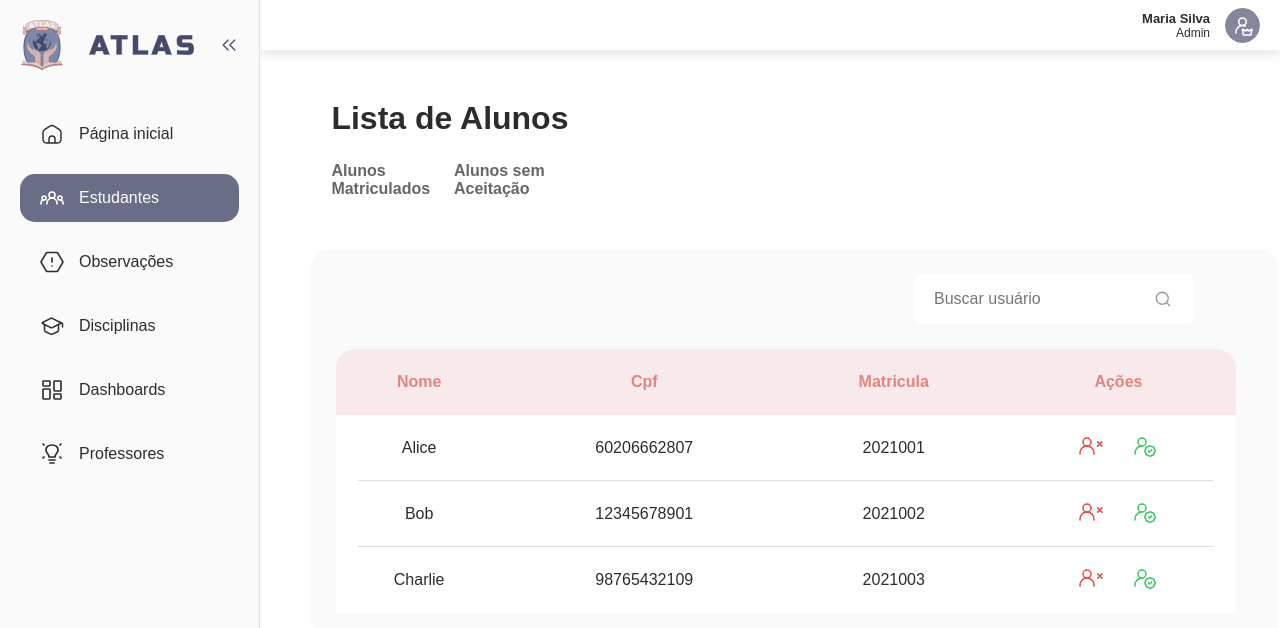
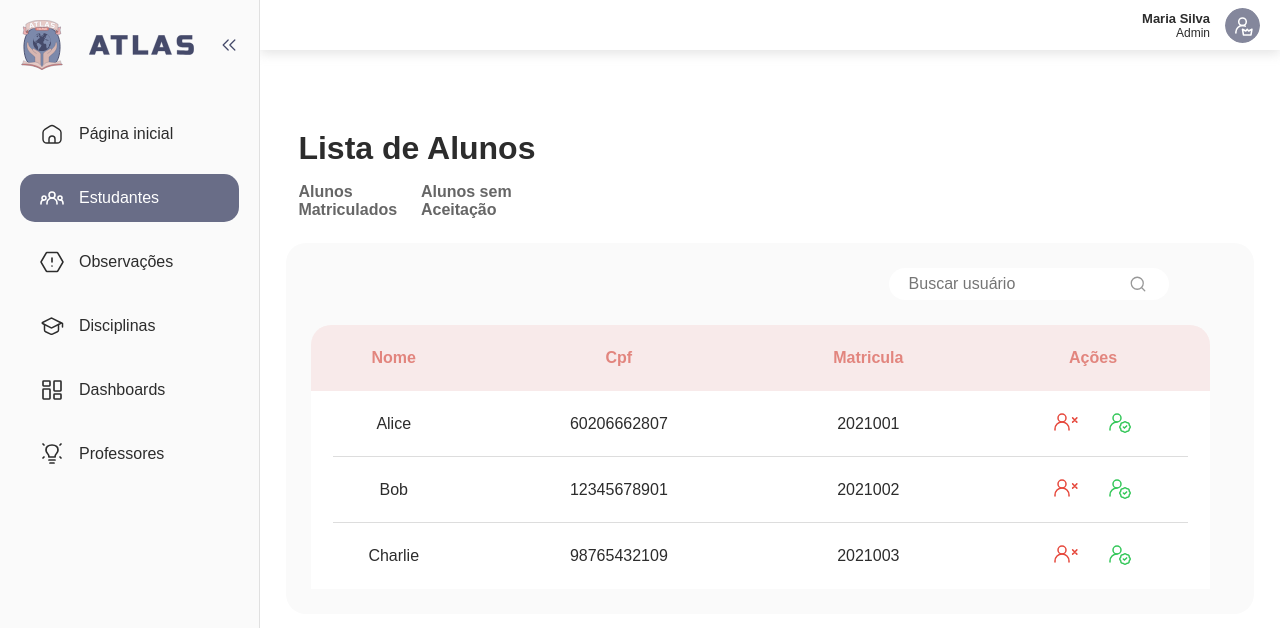
Before and after one commit to ciintyaarioss/ProgramacaoAssincronaFront, an Angular app in the folder programacao-assincrona-frontend/: page /students in a window 1280 px wide. Shown: the top 628 px of the page. Built offline with nearby package versions, Linux system fonts and the light colour scheme; a web font is replaced by a local one.

Commit message:
style: padronizando as pages

```diff
--- a/programacao-assincrona-frontend/src/app/pages/observations/observations.html
+++ b/programacao-assincrona-frontend/src/app/pages/observations/observations.html
@@ -1,4 +1,4 @@
-<h1>Lista de observações</h1>
+<h1>Lista de Observações</h1>
 <div class="list-container">
     <div class="white-container">
         @if (observationsList.length > 0) {
--- a/programacao-assincrona-frontend/src/app/pages/students/students.css
+++ b/programacao-assincrona-frontend/src/app/pages/students/students.css
@@ -1,44 +1,53 @@
 .table-container {
-
     border-radius: 20px;
     align-items: center;
     width: 90%;
+    margin-top: 3vh;
+    margin-left: 2vw;
     background-color: #FAFAFA;
-    margin: 5%;
     padding: 25px 25px 25px 25px;
 }
-h1{
-    margin-top: 50px;
-    margin-left: 7%;
+
+h1 {
+    margin-top: 10vh;
+    margin-left: 3vw;
 }
+
 .search-container{
     display: flex;
     justify-content: flex-end;
     margin-bottom: 10px;
     padding-right: 80px;
 }
+
 .input-wrapper {
   position: relative;
   width: 260px;
 }
 
 .input-wrapper input {
-  width: 100%;
-  height: 50px;
-  font-size: 16px;
-  padding-left: 20px;
-  border-radius: 8px;
-  border: none;
+    width: 100%;
+    height: 4vh;
+    font-size: 16px;
+    padding-left: 20px;
+    border-radius: 90px;
+    border: none;
 }
+
+.input-wrapper input:focus {
+    outline: none;
+}
+
 .filters-containers {
     display: flex;
     justify-content: space-between;
     align-items: center ;
-    margin-left: 7%;
-    margin-top: 25px;
+    margin-top: 2vh;
+    margin-left: 3vw;
     width: 25%;
     padding-right: 50px;
 }
+
 .filters-text {
   cursor: pointer;
   color: #666;
@@ -48,8 +57,7 @@ h1{
 .filters-text.active {
   color: #E2857E;
   text-decoration: underline;
-  font-weight: 600;
-  text-decoration-thickness: 2px;   /* espessura */
+  text-decoration-thickness: 2px;
   text-underline-offset: 6px;
 }
 
--- a/programacao-assincrona-frontend/src/app/pages/subjects/subjects.css
+++ b/programacao-assincrona-frontend/src/app/pages/subjects/subjects.css
@@ -1,23 +1,25 @@
 .table-container {
-
     border-radius: 20px;
     align-items: center;
-    margin-top: 10px;
+    margin-top: 2vh;
+    margin-left: 2vw;
     width: 90%;
     background-color: #FAFAFA;
-    margin: 5%;
     padding: 25px 25px 25px 25px;
 }
-h1{
-    margin-top: 50px;
-    margin-left: 7%;
+
+h1 {
+    margin-top: 10vh;
+    margin-left: 3vw;
 }
+
 .search-container{
     display: flex;
     justify-content: flex-end;
     margin-bottom: 10px;
     padding-right: 50px;
 }
+
 .input-wrapper {
     position: relative;
     width: 260px;
@@ -25,12 +27,17 @@ h1{
 
 .input-wrapper input {
     width: 100%;
-  height: 50px;
+    height: 4vh;
     font-size: 16px;
     padding-left: 20px;
-  border-radius: 8px;
+    border-radius: 90px;
     border: none;
 }
+
+.input-wrapper input:focus {
+    outline: none;
+}
+
 .input-icon {
     position: absolute;
     left: 240px;
--- a/programacao-assincrona-frontend/src/app/pages/teachers/teachers.css
+++ b/programacao-assincrona-frontend/src/app/pages/teachers/teachers.css
@@ -1,35 +1,43 @@
 .table-container {
-
     border-radius: 20px;
     align-items: center;
     width: 90%;
+    margin-top: 2vh;
+    margin-left: 2vw;
     background-color: #FAFAFA;
-    margin: 5%;
     padding: 25px 25px 25px 25px;
 }
-h1{
-    margin-top: 50px;
-    margin-left: 7%;
+
+h1 {
+    margin-top: 10vh;
+    margin-left: 3vw;
 }
+
 .search-container{
     display: flex;
     justify-content: flex-end;
     margin-bottom: 10px;
     padding-right: 50px;
 }
+
 .input-wrapper {
   position: relative;
   width: 260px;
 }
 
 .input-wrapper input {
-  width: 100%;
-  height: 50px;
-  font-size: 16px;
-  padding-left: 20px;
-  border-radius: 8px;
-  border: none;
+    width: 100%;
+    height: 4vh;
+    font-size: 16px;
+    padding-left: 20px;
+    border-radius: 90px;
+    border: none;
 }
+
+.input-wrapper input:focus {
+    outline: none;
+}
+
 .filters-containers {
     display: flex;
     justify-content: space-between;
@@ -37,6 +45,7 @@ h1{
     width: 20%;
     padding-right: 50px;
 }
+
 .filters-text {
   cursor: pointer;
   color: #666;
@@ -48,7 +57,6 @@ h1{
   font-weight: 600;
 }
 
-
 .input-icon {
   position: absolute;
   left: 240px;
```
Lines whose indentation alone changed are shown as unchanged.
